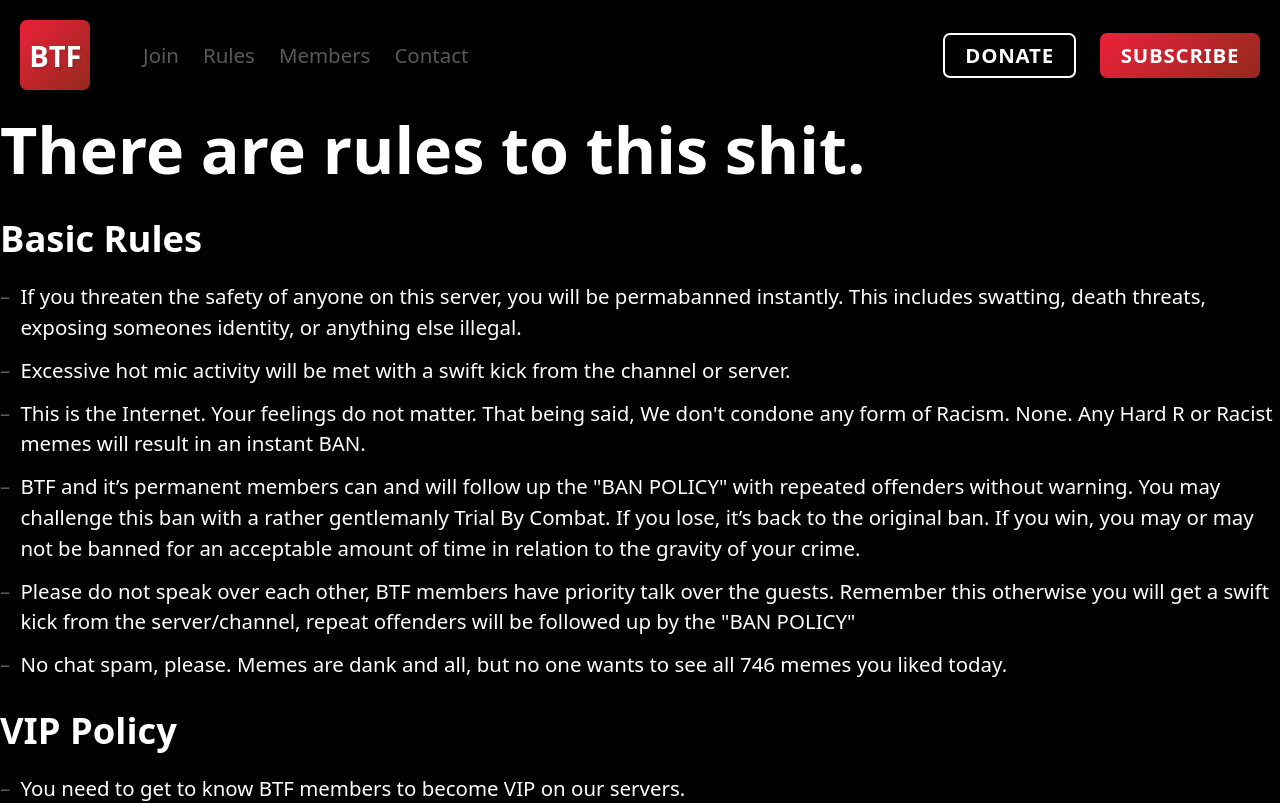
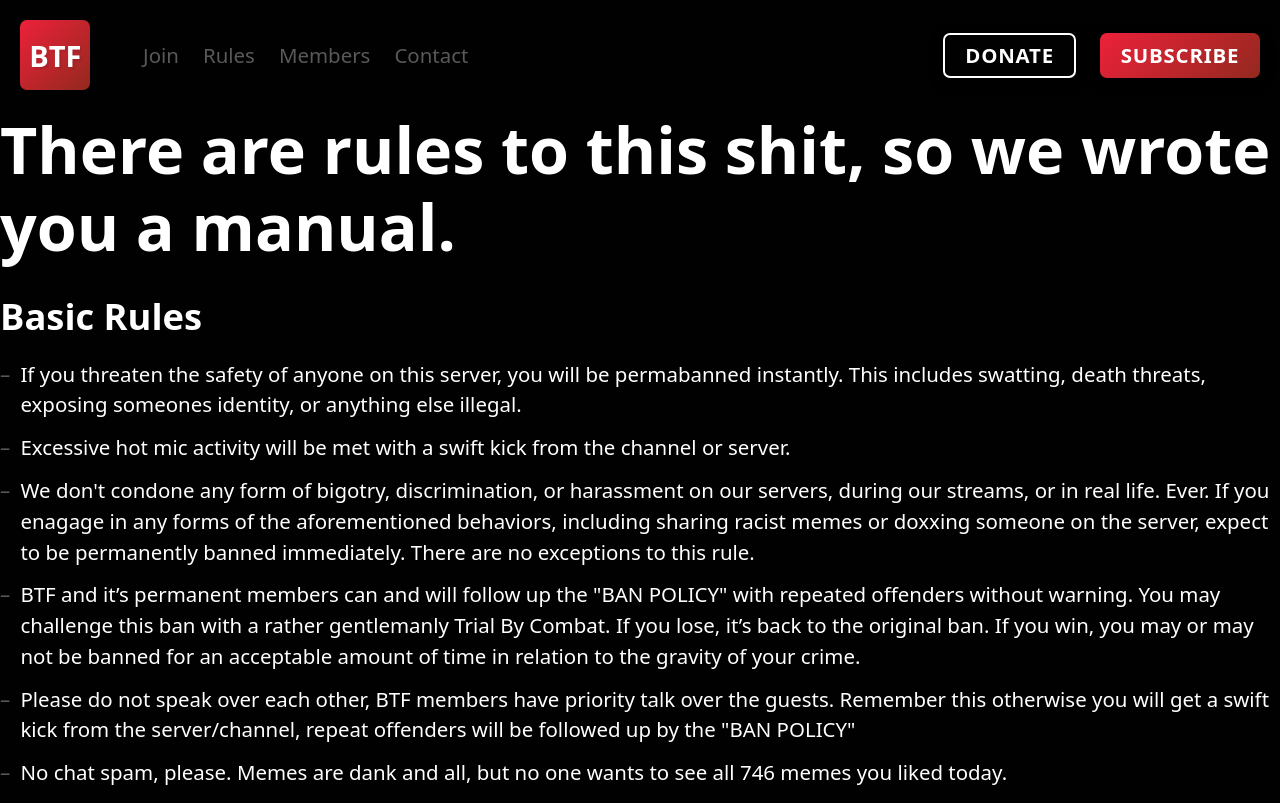
Before and after one commit to 0str1ch/btf, a Next.js app: page /rules in a window 1280 px wide. Shown: the top 803 px of the page. Built offline with nearby package versions, Linux system fonts and the light colour scheme.

Commit message:
rules content update

```diff
--- a/pages/rules.js
+++ b/pages/rules.js
@@ -9,7 +9,7 @@ export default () => (
     <Container padding>
       <section className="intro">
         <article>
-          <h1>There are rules to this shit.</h1>
+          <h1>There are rules to this shit, so we wrote you a manual.</h1>
           <h3>Basic Rules</h3>
           <ul>
             <li>
@@ -22,9 +22,12 @@ export default () => (
               channel or server.
             </li>
             <li>
-              This is the Internet. Your feelings do not matter. That being
-              said, We don't condone any form of Racism. None. Any Hard R or
-              Racist memes will result in an instant BAN.
+              We don't condone any form of bigotry, discrimination, or
+              harassment on our servers, during our streams, or in real life.
+              Ever. If you enagage in any forms of the aforementioned behaviors,
+              including sharing racist memes or doxxing someone on the server,
+              expect to be permanently banned immediately. There are no
+              exceptions to this rule.
             </li>
             <li>
               BTF and it’s permanent members can and will follow up the "BAN
```
